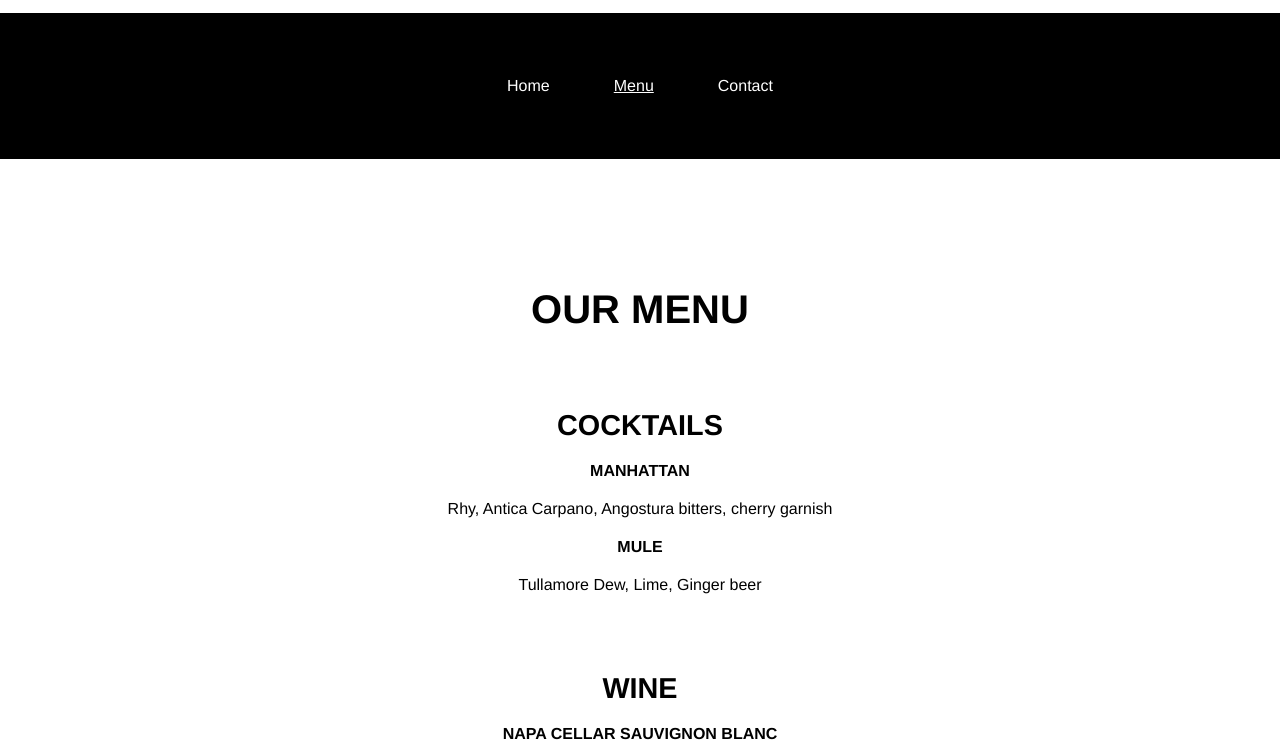
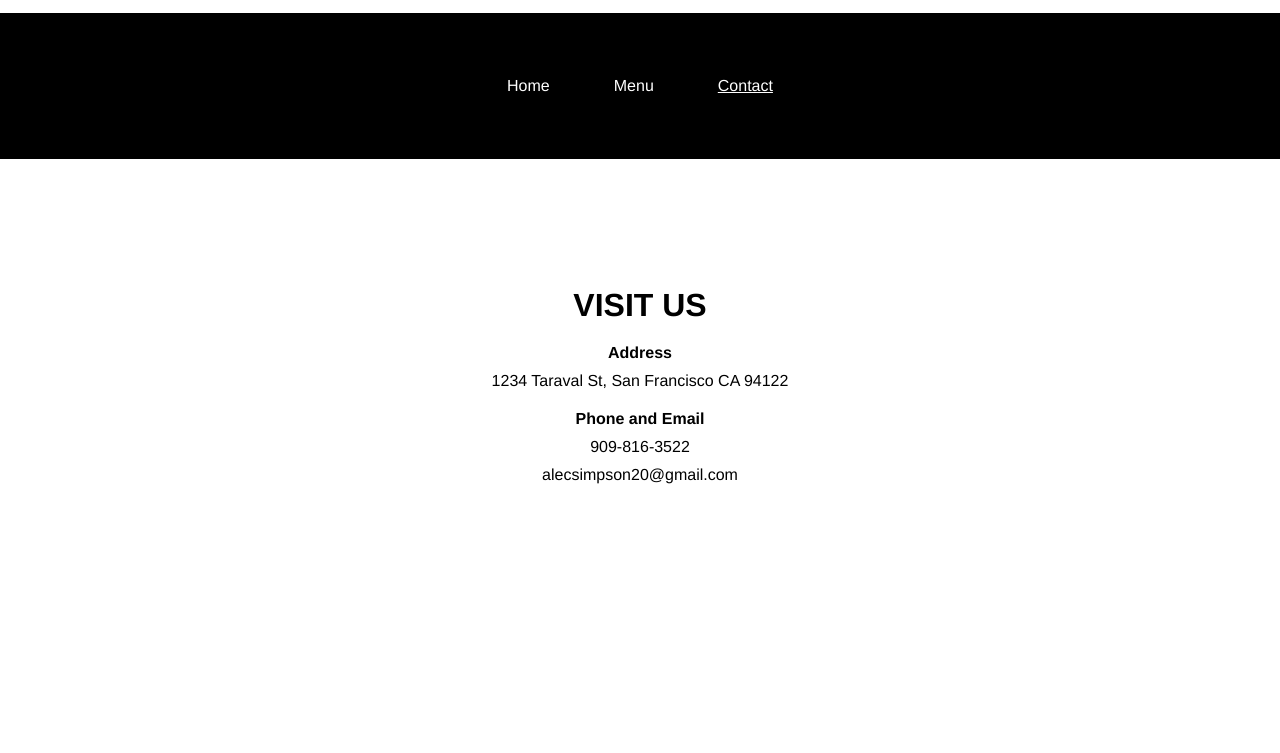
Before and after one commit to alecsimpson/restaurant-page, a website built with webpack: page dist/index.html in a window 1280 px wide. Shown: the part 527-1280 px from the top of the page. After the commit the page ends 1139 px from the top, so only its background shows below. Built offline with nearby package versions, Linux system fonts and the light colour scheme.

Commit message:
Added content to the contact section

```diff
--- a/src/displayContact.js
+++ b/src/displayContact.js
@@ -2,6 +2,25 @@ import util from './displayUtil';
 
 const displayContact = () => {
   util.selectTab('.contact');
+
+  const contentEl = document.querySelector('#content');
+
+  const visitUsContainer = util.createEl('div', { className: 'visitUsContainer' });
+
+  let visitUsSection = [
+    { className: 'visitUsHeader', innerHTML: 'VISIT US' },
+    { className: 'addressLine', innerHTML: 'Address' },
+    { className: 'addressLine2', innerHTML: '1234 Taraval St, San Francisco CA 94122' },
+    { className: 'phoneAndEmailLine', innerHTML: 'Phone and Email' },
+    { className: 'phoneNumber', innerHTML: '909-816-3522' },
+    { className: 'email', innerHTML: 'alecsimpson20@gmail.com' },
+  ];
+  visitUsSection = visitUsSection.map((config) => util.createEl('div', config));
+  visitUsSection.forEach((el) => visitUsContainer.appendChild(el));
+
+  const formEl = util.createEl('form');
+
+  contentEl.appendChild(visitUsContainer);
 };
 
 export default displayContact;
--- a/src/index.js
+++ b/src/index.js
@@ -6,7 +6,7 @@ import displayContact from './displayContact';
 
 displayUtil.initPage();
 displayHeader();
-displayMenu();
+displayContact();
 document.querySelector('.tabs .home').onclick = displayHome;
 document.querySelector('.tabs .menu').onclick = displayMenu;
 document.querySelector('.tabs .contact').onclick = displayContact;
--- a/src/style.css
+++ b/src/style.css
@@ -141,11 +141,31 @@ hr {
 }
 
 .menuItemName {
-    align-items: left;
     font-weight: bold;
     /* margin-top: 10px; */
 }
 
+.visitUsContainer {
+    display: flex;
+    flex-direction: column;
+    gap: 10px;
+    align-items: center;
+}
+
+.visitUsHeader {
+    font-weight: bold;
+    font-size: 2em;
+}
+
+.addressLine {
+    font-weight: bold;
+    margin-top: 10px;
+}
+
+.phoneAndEmailLine {
+    font-weight: bold;
+    margin-top: 10px;
+}
 
 /*
 #footer {
```
Also changed, not shown: dist/main.js.
